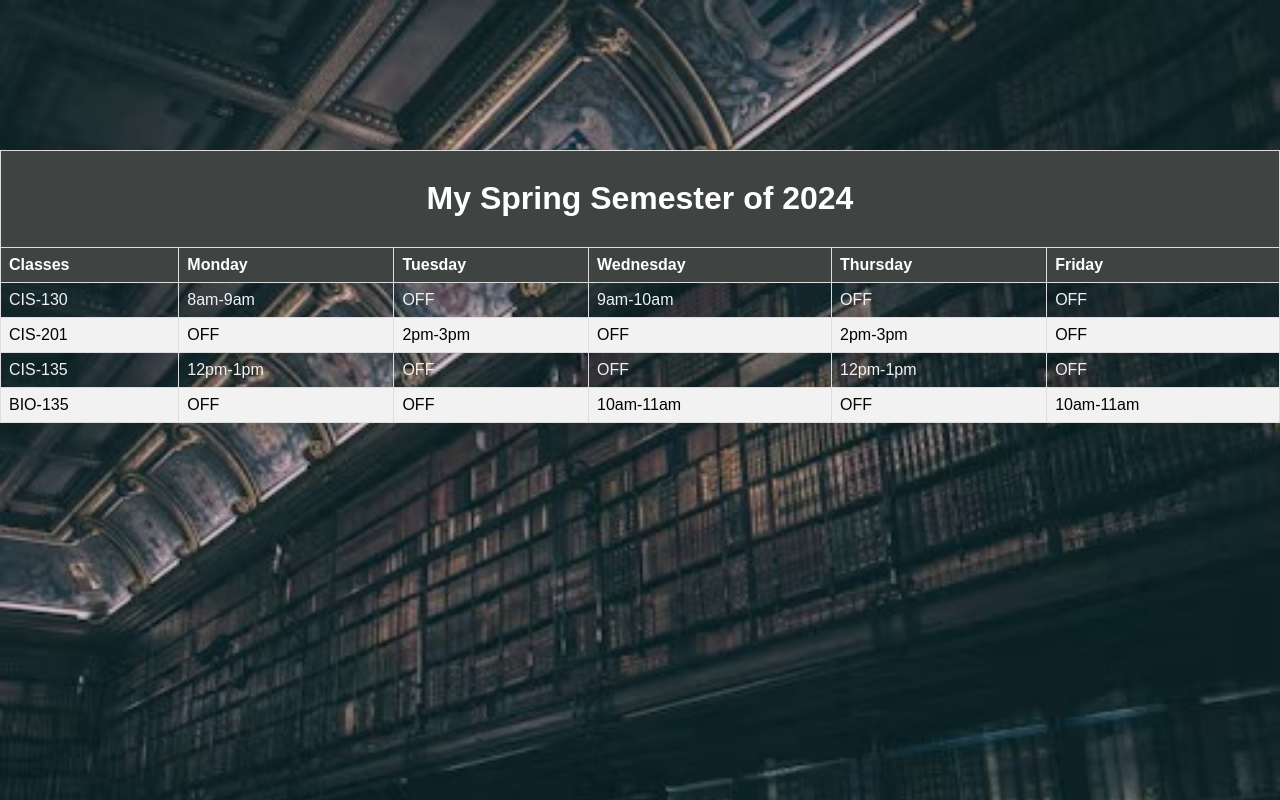
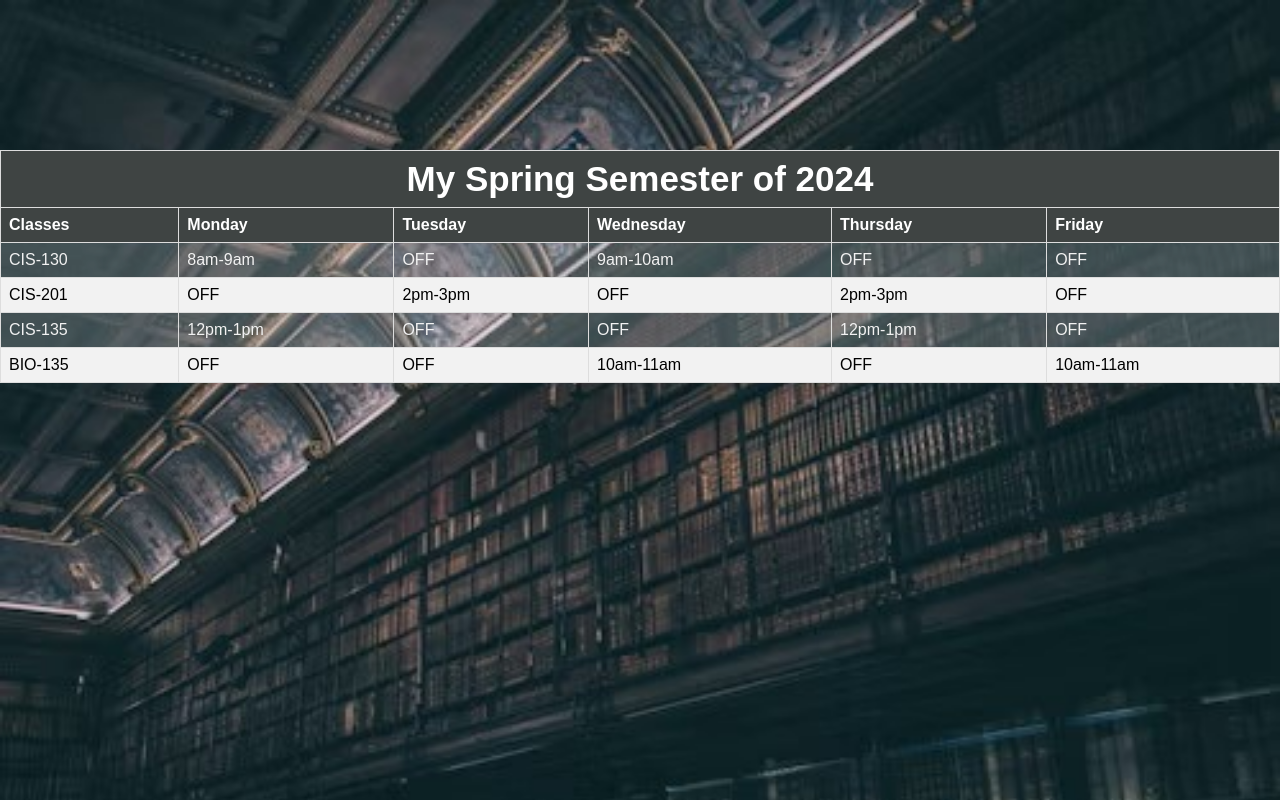
Before and after one commit to JosephWhisler/My-Schedule, a plain HTML site: page index.html in a window 1280 px wide. Drawn offline with Linux system fonts and the light colour scheme.

Commit message:
validated all documents and muted the background of the odd cells.

```diff
--- a/index.html
+++ b/index.html
@@ -1,15 +1,17 @@
 <!DOCTYPE html>
 <html lang="en">
+
 <head>
     <meta charset="UTF-8">
     <meta name="viewport" content="width=device-width, initial-scale=1.0">
     <title>My Schedule</title>
     <link href="style.css" rel="stylesheet">
 </head>
+
 <body>
     <table>
         <tr>
-            <th colspan="6"><h1> My Spring Semester of 2024 </h1></th>
+               <th colspan="6" class="mainheading"> My Spring Semester of 2024 </th>
         </tr>
         <tr>
             <th>Classes</th>
@@ -54,4 +56,5 @@
         </tr>
     </table>
 </body>
+
 </html>
--- a/style.css
+++ b/style.css
@@ -19,6 +19,7 @@ table {
     margin-top: 150px;
 }
 
+
 th, td {
     border: 1px solid #ddd;
     padding: 8px;
@@ -35,9 +36,19 @@ tr:nth-child(even) {
 }
 
 tr:nth-child(odd) {
+    background-color: rgba(255, 255, 255, 0.2);
+}
+
+tr:nth-child(odd) {
     color: #f2f2f2;
 }
 
 td:hover {
     background-color: #6b7073;
 }
+
+.mainheading {
+    text-align: center;
+    font-size: 35px;
+    font-weight: bolder;
+}
```
